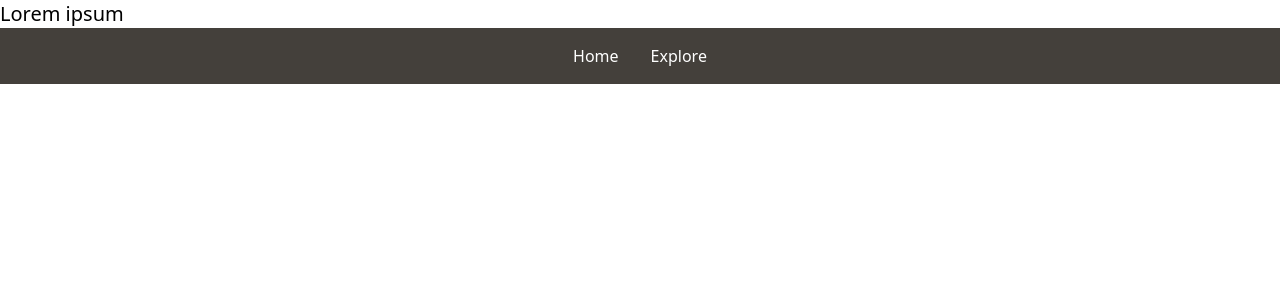
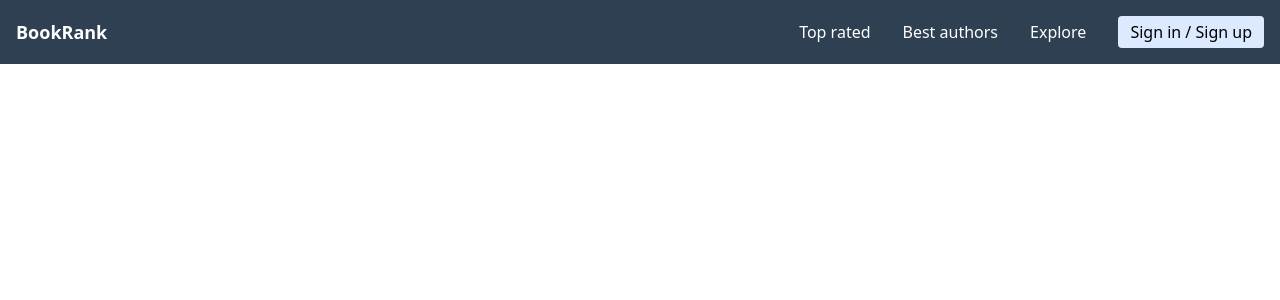
Before and after one commit to Krawieckk/BookRank, a Django app: page / in a window 1280 px wide. Shown: the top 300 px of the page. Run offline with Django 5.2, Linux system fonts and the light colour scheme.

Commit message:
Started working on navbar and base.html

```diff
--- a/BookRank/urls.py
+++ b/BookRank/urls.py
@@ -21,5 +21,5 @@ from django.views.generic import TemplateView
 
 urlpatterns = [
     path('admin/', admin.site.urls),
-    path('', TemplateView.as_view(template_name='example.html'))
+    path('', TemplateView.as_view(template_name='base.html'))
 ]
--- a/static/dist/styles.css
+++ b/static/dist/styles.css
@@ -1,4 +1,5 @@
 /*! tailwindcss v4.1.17 | MIT License | https://tailwindcss.com */
+@layer properties;
 @layer theme, base, components, utilities;
 @layer theme {
   :root, :host {
@@ -6,13 +7,18 @@
       "Segoe UI Emoji", "Segoe UI Symbol", "Noto Color Emoji";
     --font-mono: ui-monospace, SFMono-Regular, Menlo, Monaco, Consolas, "Liberation Mono",
       "Courier New", monospace;
+    --color-blue-100: oklch(93.2% 0.032 255.585);
     --color-stone-700: oklch(37.4% 0.01 67.558);
+    --color-black: #000;
     --color-white: #fff;
     --spacing: 0.25rem;
     --text-sm: 0.875rem;
     --text-sm--line-height: calc(1.25 / 0.875);
+    --text-lg: 1.125rem;
+    --text-lg--line-height: calc(1.75 / 1.125);
     --text-xl: 1.25rem;
     --text-xl--line-height: calc(1.75 / 1.25);
+    --font-weight-semibold: 600;
     --default-font-family: var(--font-sans);
     --default-mono-font-family: var(--font-mono);
   }
@@ -169,26 +175,142 @@
   .static {
     position: static;
   }
+  .container {
+    width: 100%;
+    @media (width >= 40rem) {
+      max-width: 40rem;
+    }
+    @media (width >= 48rem) {
+      max-width: 48rem;
+    }
+    @media (width >= 64rem) {
+      max-width: 64rem;
+    }
+    @media (width >= 80rem) {
+      max-width: 80rem;
+    }
+    @media (width >= 96rem) {
+      max-width: 96rem;
+    }
+  }
+  .mx-auto {
+    margin-inline: auto;
+  }
+  .mt-3 {
+    margin-top: calc(var(--spacing) * 3);
+  }
   .block {
     display: block;
   }
   .flex {
     display: flex;
   }
+  .hidden {
+    display: none;
+  }
+  .h-2 {
+    height: calc(var(--spacing) * 2);
+  }
+  .h-5 {
+    height: calc(var(--spacing) * 5);
+  }
+  .h-\[2px\] {
+    height: 2px;
+  }
+  .w-2 {
+    width: calc(var(--spacing) * 2);
+  }
+  .w-7 {
+    width: calc(var(--spacing) * 7);
+  }
+  .w-full {
+    width: 100%;
+  }
+  .cursor-pointer {
+    cursor: pointer;
+  }
+  .flex-col {
+    flex-direction: column;
+  }
   .items-center {
     align-items: center;
+  }
+  .justify-between {
+    justify-content: space-between;
   }
   .justify-center {
     justify-content: center;
   }
+  .gap-2 {
+    gap: calc(var(--spacing) * 2);
+  }
+  .gap-4 {
+    gap: calc(var(--spacing) * 4);
+  }
   .gap-8 {
     gap: calc(var(--spacing) * 8);
+  }
+  .rounded {
+    border-radius: 0.25rem;
+  }
+  .border-t {
+    border-top-style: var(--tw-border-style);
+    border-top-width: 1px;
+  }
+  .border-white\/10 {
+    border-color: color-mix(in srgb, #fff 10%, transparent);
+    @supports (color: color-mix(in lab, red, red)) {
+      border-color: color-mix(in oklab, var(--color-white) 10%, transparent);
+    }
+  }
+  .bg-\[\#2e4052\] {
+    background-color: #2e4052;
+  }
+  .bg-black {
+    background-color: var(--color-black);
+  }
+  .bg-blue-100 {
+    background-color: var(--color-blue-100);
   }
   .bg-stone-700 {
     background-color: var(--color-stone-700);
   }
+  .bg-white {
+    background-color: var(--color-white);
+  }
+  .p-2 {
+    padding: calc(var(--spacing) * 2);
+  }
+  .px-2 {
+    padding-inline: calc(var(--spacing) * 2);
+  }
+  .px-3 {
+    padding-inline: calc(var(--spacing) * 3);
+  }
+  .px-4 {
+    padding-inline: calc(var(--spacing) * 4);
+  }
+  .px-12 {
+    padding-inline: calc(var(--spacing) * 12);
+  }
+  .py-1 {
+    padding-block: calc(var(--spacing) * 1);
+  }
+  .py-2 {
+    padding-block: calc(var(--spacing) * 2);
+  }
   .py-4 {
     padding-block: calc(var(--spacing) * 4);
+  }
+  .pt-2 {
+    padding-top: calc(var(--spacing) * 2);
+  }
+  .pb-3 {
+    padding-bottom: calc(var(--spacing) * 3);
+  }
+  .text-lg {
+    font-size: var(--text-lg);
+    line-height: var(--tw-leading, var(--text-lg--line-height));
   }
   .text-sm {
     font-size: var(--text-sm);
@@ -198,7 +320,83 @@
     font-size: var(--text-xl);
     line-height: var(--tw-leading, var(--text-xl--line-height));
   }
+  .font-semibold {
+    --tw-font-weight: var(--font-weight-semibold);
+    font-weight: var(--font-weight-semibold);
+  }
+  .text-black {
+    color: var(--color-black);
+  }
   .text-white {
     color: var(--color-white);
   }
+  .hover\:cursor-pointer {
+    &:hover {
+      @media (hover: hover) {
+        cursor: pointer;
+      }
+    }
+  }
+  .hover\:underline {
+    &:hover {
+      @media (hover: hover) {
+        text-decoration-line: underline;
+      }
+    }
+  }
+  .hover\:opacity-75 {
+    &:hover {
+      @media (hover: hover) {
+        opacity: 75%;
+      }
+    }
+  }
+  .focus\:outline-none {
+    &:focus {
+      --tw-outline-style: none;
+      outline-style: none;
+    }
+  }
+  .sm\:block {
+    @media (width >= 40rem) {
+      display: block;
+    }
+  }
+  .sm\:flex {
+    @media (width >= 40rem) {
+      display: flex;
+    }
+  }
+  .sm\:hidden {
+    @media (width >= 40rem) {
+      display: none;
+    }
+  }
+  .sm\:justify-between {
+    @media (width >= 40rem) {
+      justify-content: space-between;
+    }
+  }
+  .md\:flex {
+    @media (width >= 48rem) {
+      display: flex;
+    }
+  }
 }
+@property --tw-border-style {
+  syntax: "*";
+  inherits: false;
+  initial-value: solid;
+}
+@property --tw-font-weight {
+  syntax: "*";
+  inherits: false;
+}
+@layer properties {
+  @supports ((-webkit-hyphens: none) and (not (margin-trim: inline))) or ((-moz-orient: inline) and (not (color:rgb(from red r g b)))) {
+    *, ::before, ::after, ::backdrop {
+      --tw-border-style: solid;
+      --tw-font-weight: initial;
+    }
+  }
+}
--- a/templates/example.html
+++ b/templates/base.html
@@ -8,15 +8,9 @@
     <title>BookRank</title>
 </head>
 <body>
-    <nav>
-        <p class="text-xl">Lorem ipsum</p>
-        <ul class="flex flex-column justify-center items-center gap-8 bg-stone-700 py-4 text-white ">
-            <li><a href="/">Home</a></li>
-            <li><a href="/Explore">Explore</a></li>
-        </ul>
-    </nav>
+    {% include 'navbar.html' %}
 
-    <main>
+    <main class="container">
         {% block content %}
         {% endblock content %}
     </main>
--- /dev/null
+++ b/templates/navbar.html
@@ -0,0 +1,44 @@
+<nav class="bg-[#2e4052] py-4 text-white">
+  <div class="container mx-auto px-4 flex items-center justify-between">
+    <p class="text-lg font-semibold">BookRank</p>
+
+    <button id="menu-toggle"
+            class="sm:hidden flex flex-col justify-between w-7 h-5 focus:outline-none"
+            aria-label="Open main menu">
+      <span class="block h-[2px] bg-white rounded"></span>
+      <span class="block h-[2px] bg-white rounded"></span>
+      <span class="block h-[2px] bg-white rounded"></span>
+    </button>
+
+    <div class="hidden sm:flex items-center gap-8">
+      <ul class="flex items-center gap-8">
+        <li><a href="/" class="hover:opacity-75">Top rated</a></li>
+        <li><a href="/" class="hover:opacity-75">Best authors</a></li>
+        <li><a href="/" class="hover:opacity-75">Explore</a></li>
+      </ul>
+      <button class="px-3 py-1 text-black bg-blue-100 rounded">Sign in / Sign up</button>
+    </div>
+  </div>
+
+  <div id="mobile-menu" class="sm:hidden hidden border-t border-white/10 mt-3">
+    <div class="container mx-auto px-4 pb-3 flex flex-col items-center">
+      <ul class="flex flex-col gap-2 pt-2 items-center">
+        <li><a href="/" class="block py-1">Top rated</a></li>
+        <li><a href="/" class="block py-1">Best authors</a></li>
+        <li><a href="/" class="block py-1">Explore</a></li>
+      </ul>
+      <button class="mt-3 px-3 py-2 text-black bg-blue-100 rounded">Sign in / Sign up</button>
+    </div>
+  </div>
+</nav>
+
+<script>
+  document.addEventListener("DOMContentLoaded", () => {
+    const toggleBtn = document.getElementById("menu-toggle");
+    const mobileMenu = document.getElementById("mobile-menu");
+
+    toggleBtn.addEventListener("click", () => {
+      mobileMenu.classList.toggle("hidden");
+    });
+  });
+</script>
```
